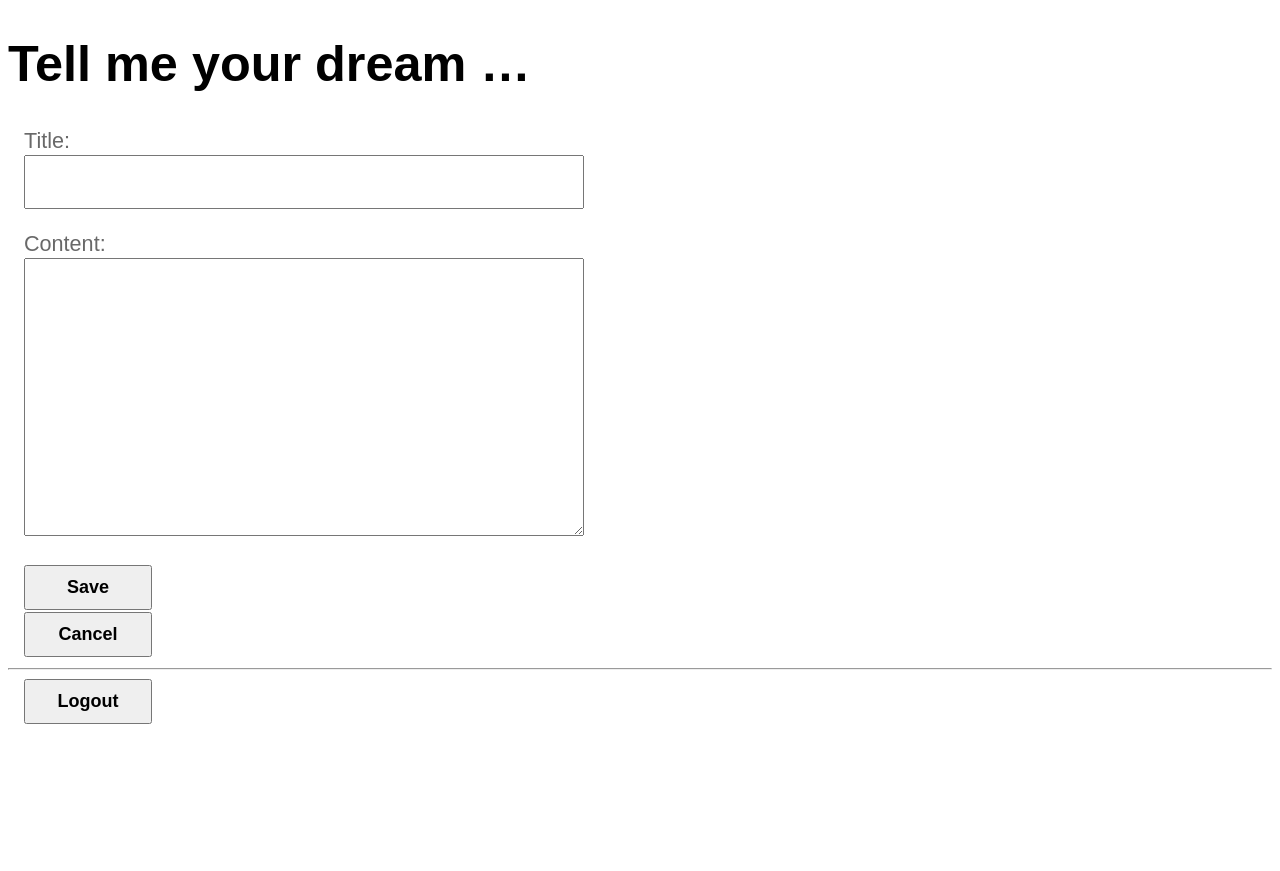
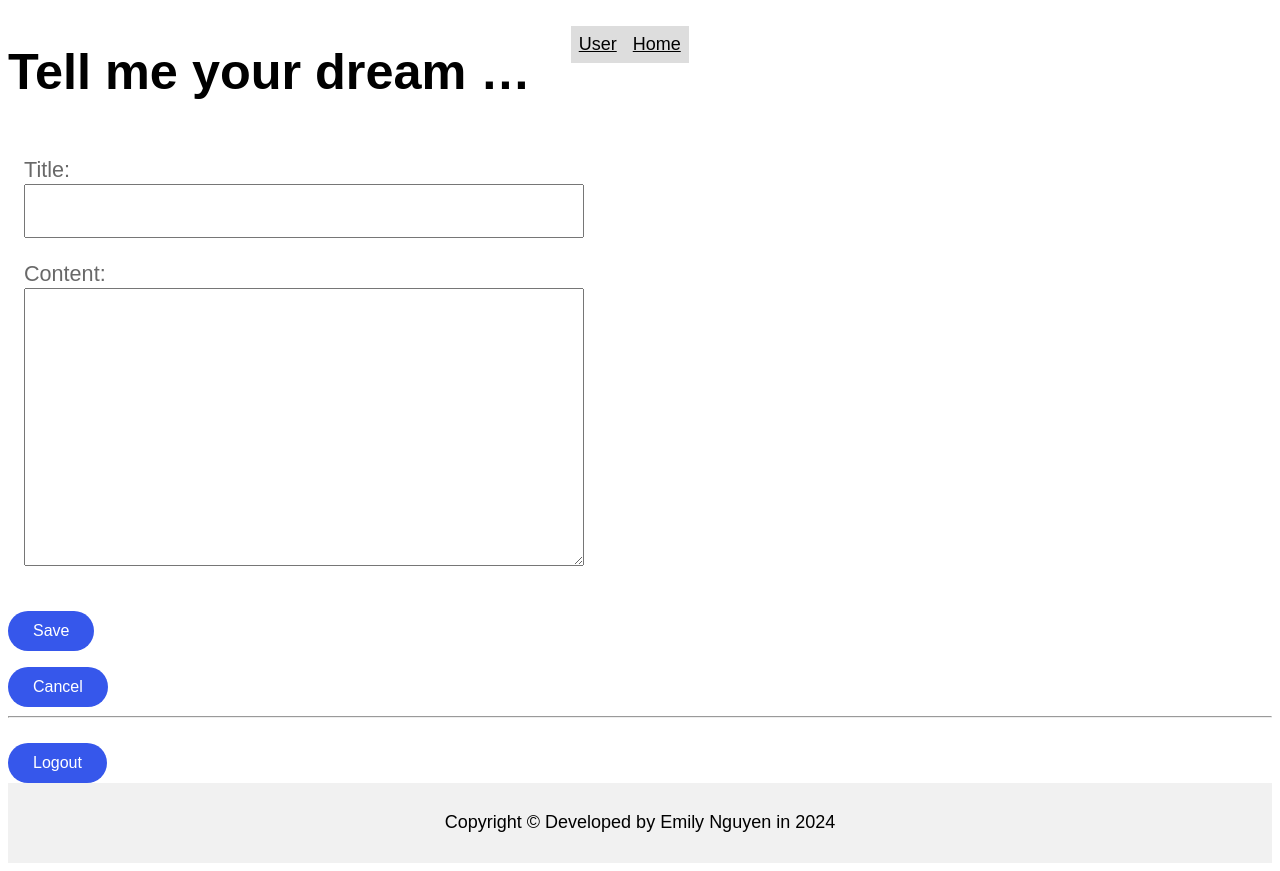
Before and after one commit to thunahh123/Django-Note-App, a Django app: page /create in a window 1280 px wide. Before the commit the page ends 724 px from the top, so only its background shows below. Run offline with Django 5.2, Linux system fonts and the light colour scheme; a user stored in the database is signed in.

Commit message:
updated some css

```diff
--- a/entries/static/css/diary.css
+++ b/entries/static/css/diary.css
@@ -5,6 +5,13 @@
 body {
   font-family: sans-serif;
   font-size: 18px;
+  display: flex;
+  flex-direction: column;
+  min-height: 100vh;
+}
+
+main{
+    flex: 1;
 }
 
 a {
@@ -22,7 +29,8 @@ h1 a {
   text-decoration: none;
 }
 
-h2, h3 {
+h2,
+h3 {
   font-size: 1.4em;
   margin: 0;
   display: inline-block;
@@ -84,10 +92,60 @@ textarea {
 
 button,
 input[type="submit"] {
-    margin: 0 1rem 2px 1rem;
+  /* margin: 0 1rem 2px 1rem;
     cursor: pointer;
     font-weight: bold;
-    min-width: 8rem;
+    min-width: 8rem; */
+
+  background-color: #3657eb;
+  border: none;
+  border-radius: 2rem;
+  color: white;
+  padding: 10px 25px;
+  text-align: center;
+  text-decoration: none;
+  display: inline-block;
+  font-size: 16px;
+
+  margin-top: 1rem;
+}
+
+.header {
+  display: flex;
+}
+
+ul {
+  list-style-type: none;
+}
+
+.menu li {
+  float: right;
+  display: inline;
+}
+
+li a {
+  display: block;
+  padding: 8px;
+  background-color: #dddddd;
+}
+/* buttons */
+.btn {
+  background-color: #3657eb;
+  border: none;
+  border-radius: 2rem;
+  color: white;
+  padding: 10px 25px;
+  text-align: center;
+  text-decoration: none;
+  display: inline-block;
+  font-size: 16px;
+
+  margin-top: 1rem;
+}
+
+.btn:hover {
+  background-color: #d43a26;
+  color: white;
 }
 
 /* Day coloring */
@@ -111,3 +169,14 @@ input[type="submit"] {
   text-align: center;
   margin: 1rem 0;
 }
+
+/* footer */
+footer {
+  height: 10vh;
+  width: 100%;
+  text-align: center;
+  background-color: #f1f1f1; /* Example background color */
+  display: flex;
+  align-items: center;
+  justify-content: center;
+}
--- a/entries/templates/entries/entry_form.html
+++ b/entries/templates/entries/entry_form.html
@@ -3,15 +3,15 @@
     <form method="post">
         {% csrf_token %}
         {{ form.as_p }}
-        <input type="submit" value="Save">
+        <input class="btn" type="submit" value="Save">
     </form>
     {% if entry %}
         <a href="{% url 'entry-detail' entry.id %}">
-            <button>Cancel</button>
+            <button class="btn">Cancel</button>
         </a>
     {% else %}
         <a href="{% url 'entry-list' %}">
-            <button>Cancel</button>
+            <button class="btn">Cancel</button>
         </a>
     {% endif %}
 {% endblock %}
--- a/entries/templates/entries/entry_list.html
+++ b/entries/templates/entries/entry_list.html
@@ -4,7 +4,7 @@
 
 <article>
     <h2 class="mark">{% now "Y-m-d H:i" %}</em></h2>
-    <a href="{% url 'entry-create' %}"><button>Add new dream</button></a>
+    <a href="{% url 'entry-create' %}"><button class="btn">Add new dream</button></a>
 </article>
 
 {% for entry in entry_list %}
--- a/entries/templates/entries/layout.html
+++ b/entries/templates/entries/layout.html
@@ -3,28 +3,37 @@
 <html lang="en">
   <head>
     <meta charset="UTF-8" />
-    <title>My Dream Diary</title>
+    <title>My Dream Journal</title>
     <link rel="stylesheet" href="{% static 'css/diary.css' %}" />
   </head>
 
   <body>
+    <header class="header">
       <h1><a href="/">Tell me your dream …</a></h1>
+      <nav class="menu">
+        <ul>
+          <li><a href="/">Home</a></li>
+          <li><a href="#home">User</a></li>
+        </ul>
+      </nav>
+    </header>
 
+    <main>
       {% if messages %}
       <ul class="messages">
         {% for message in messages %}
         <li class="message">{{ message }}</li>
         {% endfor %}
       </ul>
-    {% endif %}
-
-    {% block content %}{% endblock %}
-
+      {% endif %} {% block content %}{% endblock %}
 
       <hr />
       <form action="{% url 'admin:logout' %}" method="post">
         {% csrf_token %}
-        <button type="submit">Logout</button>
+        <button class="btn" type="submit">Logout</button>
       </form>
+    </main>
+
+    <footer>Copyright &#169; Developed by Emily Nguyen in 2024</footer>
   </body>
 </html>
```
Also changed, not shown: db.sqlite3. Lines whose indentation alone changed are shown as unchanged.
